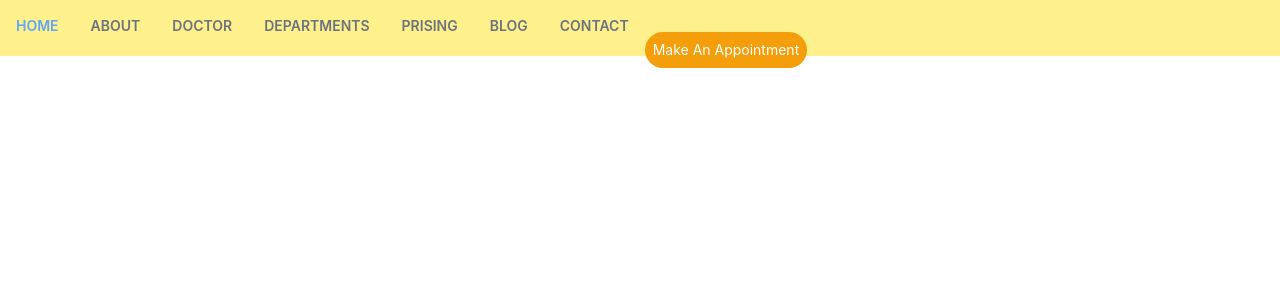
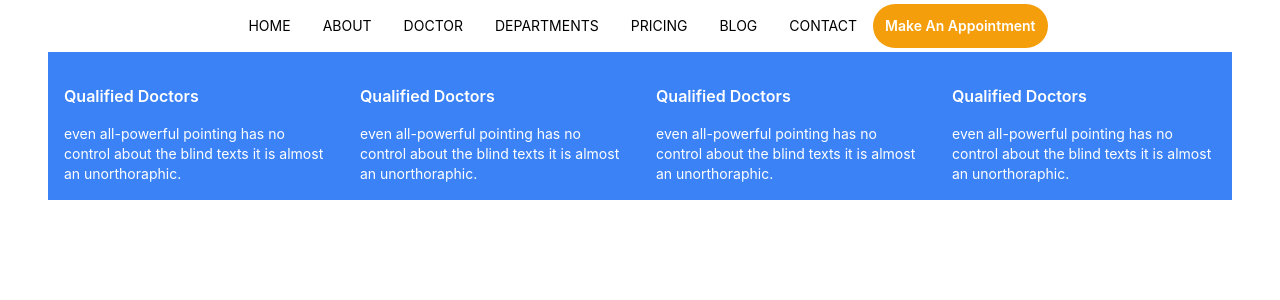
Before and after one commit to SaumyaSingh14-web/DrCare, a React (Create React App) app: page / in a window 1280 px wide. Shown: the top 300 px of the page. Built offline with nearby package versions, Linux system fonts and the light colour scheme.

Commit message:
new card components added

```diff
--- a/src/App.js
+++ b/src/App.js
@@ -1,9 +1,25 @@
 import Navbar from "./components/Navbar";
+import bgimage from "./images/img1.jpg";
+import Buttons from "./components/Buttons";
+import Allcards from "./components/Allcards";
 
 function App() {
   return (
     <div>
-      <Navbar />
+      <div>
+        <Navbar />
+        <Allcards />
+      </div>
+
+      {/* <div>
+        <div className="mx-auto">
+          <img src={bgimage} alt="" />
+        </div>
+
+        <h1>Helping Your</h1>
+        <h1>Stay Happy One</h1>
+        <Buttons btns="View our works" />
+      </div> */}
     </div>
   );
 }
--- /dev/null
+++ b/src/components/Allcards.jsx
@@ -0,0 +1,14 @@
+import Cards from "./Cards";
+
+function Allcards(){
+    return(
+        <div className="md:flex md:ml-12 md:mr-12">
+        <Cards title= "Qualified Doctors" description = "even all-powerful pointing has no control about the blind texts it is almost an unorthoraphic."/>
+        <Cards title= "Qualified Doctors" description = "even all-powerful pointing has no control about the blind texts it is almost an unorthoraphic."/>
+        <Cards title= "Qualified Doctors" description = "even all-powerful pointing has no control about the blind texts it is almost an unorthoraphic."/>
+        <Cards title= "Qualified Doctors" description = "even all-powerful pointing has no control about the blind texts it is almost an unorthoraphic."/>
+        </div>
+    );
+}
+
+export default Allcards;
--- /dev/null
+++ b/src/components/Buttons.jsx
@@ -0,0 +1,11 @@
+function Buttons(props){
+    return(
+        <div>
+            <li>
+                {props.btns && <button className="bg-amber-500 text-white text-sm font-semibold p-3 mt-1 mb-1 rounded-full hover:bg-yellow-600">{props.btns}</button>}
+            </li>
+        </div>
+    );
+}
+
+export default Buttons;
--- /dev/null
+++ b/src/components/Cards.jsx
@@ -0,0 +1,10 @@
+function Cards(props){
+    return(
+        <div className="bg-blue-500 h-min p-2 md:h-min">
+            <div className="text-white font-semibold mt-4 p-2">{props.title}</div>
+            <div className="text-white text-sm p-2">{props.description}</div>
+        </div>
+    );
+}
+
+export default Cards;
--- a/src/components/Navbar.jsx
+++ b/src/components/Navbar.jsx
@@ -3,16 +3,10 @@ import Navele from "./Navele";
 function Navbar(){
     return(
         <div>
-            <ul className="bg-yellow-200 h-14 text-gray-500 flex">
-                <Navele naveleName = "home" />
-                <Navele naveleName = "about" />
-                <Navele naveleName = "doctor" />
-                <Navele naveleName = "departments" />
-                <Navele naveleName = "prising" />
-                <Navele naveleName = "blog" />
-                <Navele naveleName = "contact" />
-                <Navele buttons = "Make An Appointment" />
+            <ul className="bg-white md:flex justify justify-evenly">
+                <Navele/>
             </ul>
+
         </div>
     );
 }
--- a/src/components/Navele.jsx
+++ b/src/components/Navele.jsx
@@ -1,13 +1,20 @@
-function Navele(props){
+import Buttons from "./Buttons";
+import NaveleName from "./NaveleName";
+
+function Navele(){
     return(
         <div>
-        <div>
-            <li className="font-semibold text-sm max-w-screen-lg p-4 hover:text-blue-400 uppercase">{props.naveleName}</li>
-        </div>
+            <div className="md:flex">
+                <NaveleName name = "home" />
+                <NaveleName name = "about" />
+                <NaveleName name = "doctor" />
+                <NaveleName name = "departments" />
+                <NaveleName name = "pricing"/>
+                <NaveleName name = "blog" />
+                <NaveleName name = "contact" />
+                <Buttons btns = "Make An Appointment"/>
+            </div>
 
-        <div className="flex justify-items-end">
-            {props.buttons && <button className="bg-amber-500 text-white text-sm p-2 rounded-full">{props.buttons}</button>}
-        </div>
         </div>
     );
 }
--- /dev/null
+++ b/src/components/NaveleName.jsx
@@ -0,0 +1,10 @@
+function NaveleName(props){
+    return(
+        <div>
+           <li className="text-sm max-w-screen-lg p-4 hover:text-blue-400 uppercase">{props.name}</li>
+
+        </div>
+    );
+}
+
+export default NaveleName;
--- a/tailwind.config.js
+++ b/tailwind.config.js
@@ -1,7 +1,12 @@
 module.exports = {
   content: ["./src/**/*.{js,jsx,ts,tsx}"],
   theme: {
-    extend: {},
+    extend: {
+      backgroundImage: {
+        "hero-pattern": "url('/img/hero-pattern.svg')",
+        "footer-texture": "url('/img/footer-texture.png')",
+      },
+    },
   },
   plugins: [],
 };
```
Also changed, not shown: src/images/img1.jpg (added).
